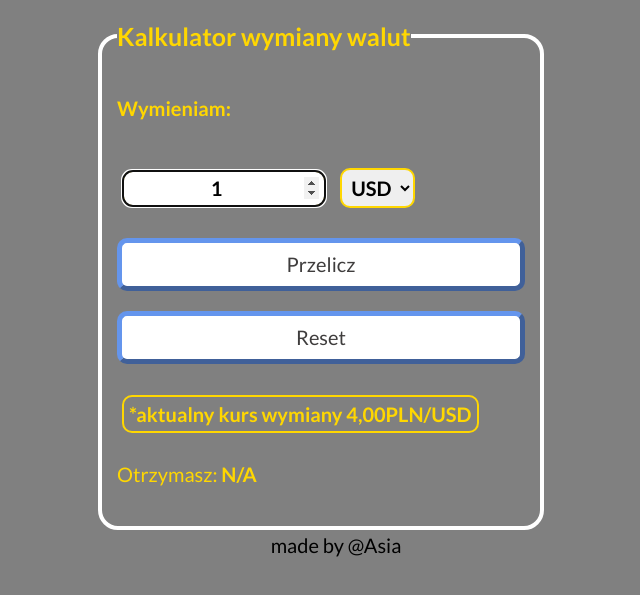
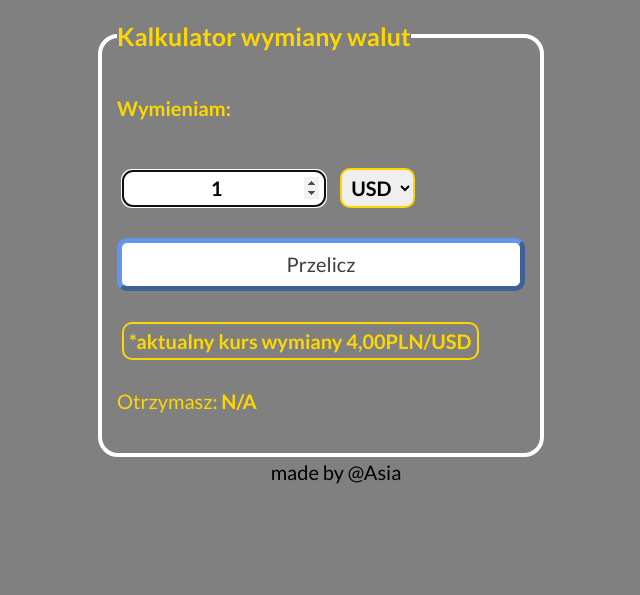
Before and after one commit to Joanna-Ch/currency_converter, a plain HTML site: page index.html in a window 1280 px wide. Shown: the part 223-818 px from the top of the page, without its empty margins (304-944 px from the left). Drawn offline with nearby package versions, Linux system fonts and the light colour scheme.

Commit message:
Cleared and formated document

```diff
--- a/index.html
+++ b/index.html
@@ -14,9 +14,9 @@
     <link href="css/style.css" rel="stylesheet">
     <script defer src="js/script.js"></script>
 </head>
+
 <body class="body">
     <div>
-
         <h1 class="header">Kantor wymiany walut GOLD zaprasza</h1>
         <form class="form js-form">
             <fieldset class="form__fildset">
@@ -33,21 +33,14 @@
                             <option class=".js-selectPLN" name="currencySelect" value="PLN">PLN</option>
                     </label>
                 </p>
-
                 <p>
                     <label class="form__label">
                         <input type="submit" class="form__button js-submit" value="Przelicz">
                     </label>
-                <label class="form__label">
-                    <input type="reset" class=" form__button js-reset">
                 </p>
-
-            </label>
                 <p>
                     <span class="form__field">*aktualny kurs wymiany <span>4,00PLN/USD</span> </span>
                 </p>
-
-
                 <p>Otrzymasz: <strong class="js-quote">N/A</strong> <span class="js-currencyQuote"></span> </p>
             </fieldset>
         </form>
```
Lines whose indentation alone changed are shown as unchanged.
